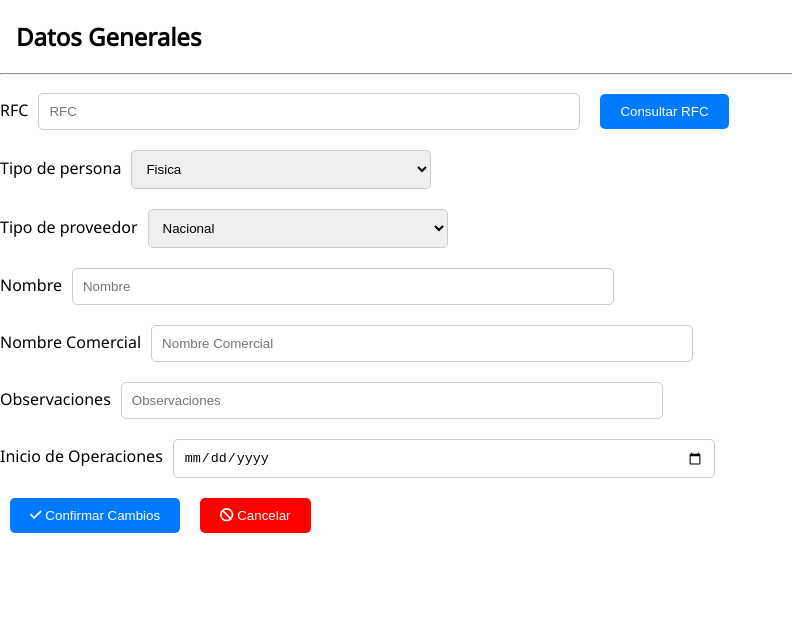
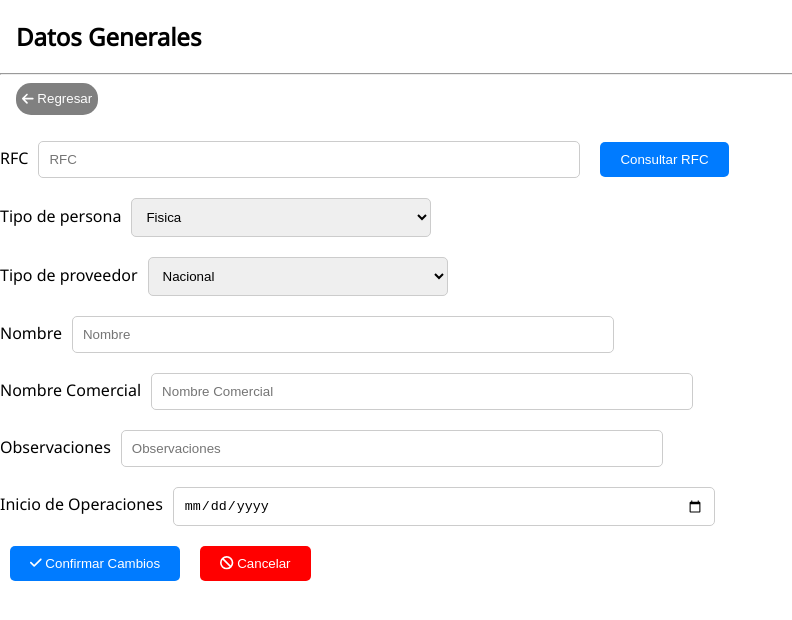
Before and after one commit to JonathanLeon2610/Inventariado, a React (Vite) app: page /agregar-proveedor in a window 1280 px wide. Shown: the top 620 px of the page, without its empty margins (0-792 px from the left). Built offline with nearby package versions, Linux system fonts and the light colour scheme.

Commit message:
Manejar RFC dupilcado

```diff
--- a/src/components/Proveedores/AgregarProveedor.jsx
+++ b/src/components/Proveedores/AgregarProveedor.jsx
@@ -1,5 +1,5 @@
 import { FontAwesomeIcon } from "@fortawesome/react-fontawesome";
-import { faCheck, faBan } from "@fortawesome/free-solid-svg-icons";
+import { faCheck, faBan,faArrowLeft } from "@fortawesome/free-solid-svg-icons";
 import { useState} from "react";
 import Swal from "sweetalert2";
 function AgregarProveedor() {
@@ -68,26 +68,38 @@ function AgregarProveedor() {
     };
 
     fetch(
-      import.meta.env.VITE_REACT_APP_API_URL +
-        `api/v1/proveedores`,
+      import.meta.env.VITE_REACT_APP_API_URL + `api/v1/proveedores`,
       requestOptions
     )
       .then((response) => {
         if (response.ok) {
+          // Manejar respuesta exitosa
           Swal.fire(
             "Registro exitoso!",
             "Se ha registrado correctamente el nuevo proveedor!",
             "success"
           ).then((result) => {
             if (result.isConfirmed) {
-                    window.location.href = "/main"
+              window.location.href = "/main";
             }
+          });
+        } else {
+          // Manejar errores HTTP
+          if (response.status === 405) {
+            Swal.fire({
+              icon: 'error',
+              title: 'Oops...',
+              text: 'Es posible que ese RFC ya este asignado a un proveedor',
             })
+          } else {
+            console.error("Error desconocido con código de estado:", response.status);
+          }
         }
       })
       .catch((error) => {
-        console.log(error);
+        console.error(error);
       });
+
   };
 
   return (
@@ -95,7 +107,13 @@ function AgregarProveedor() {
       <div>
         <h2 style={{ marginLeft: "1rem" }}>Datos Generales</h2>
         <hr />
-
+        <button
+              className="add"
+              style={{ marginLeft: "1rem", backgroundColor: "gray" }}
+              onClick={() => (window.location.href = "/main")}
+            >
+              <FontAwesomeIcon icon={faArrowLeft} /> Regresar
+            </button>
         <form action="" onSubmit={handleEdit}>
           <div className="formulario-container-proveedor">
           <div>
```
Lines whose indentation alone changed are shown as unchanged.
